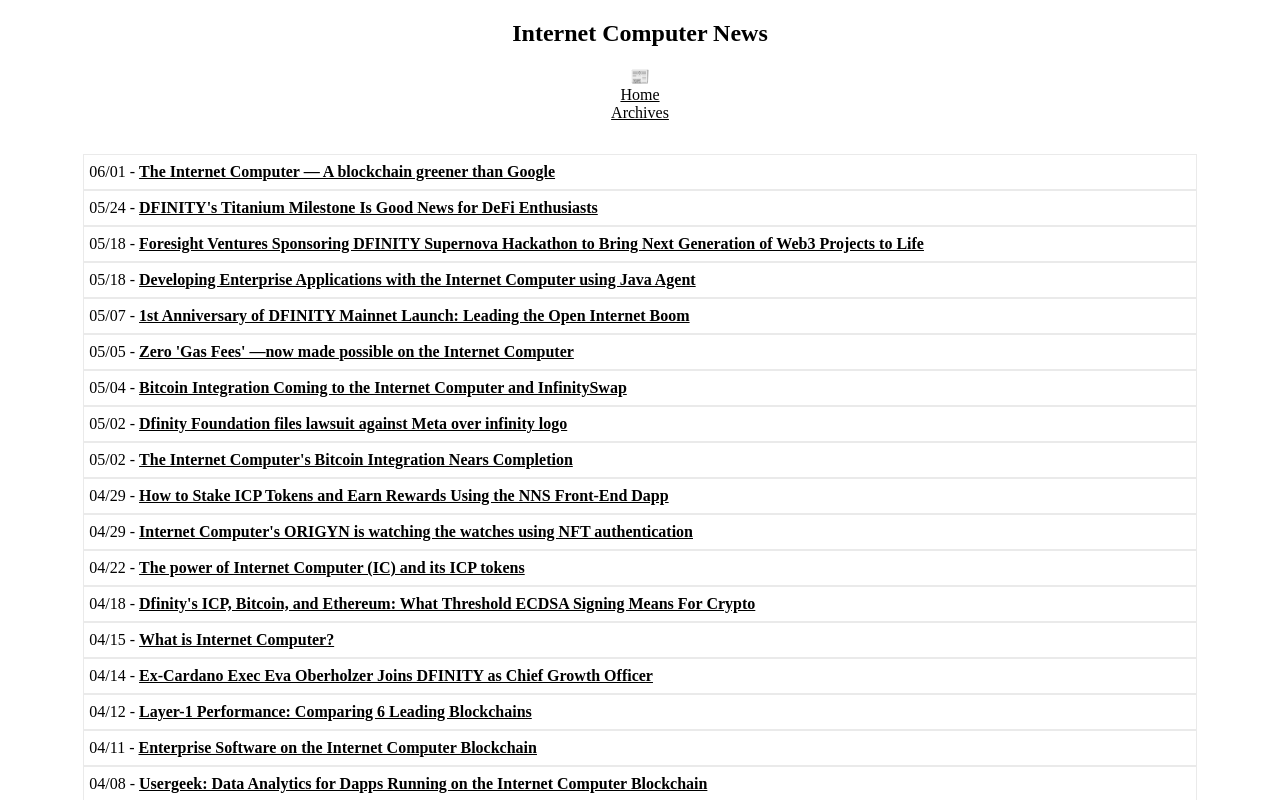
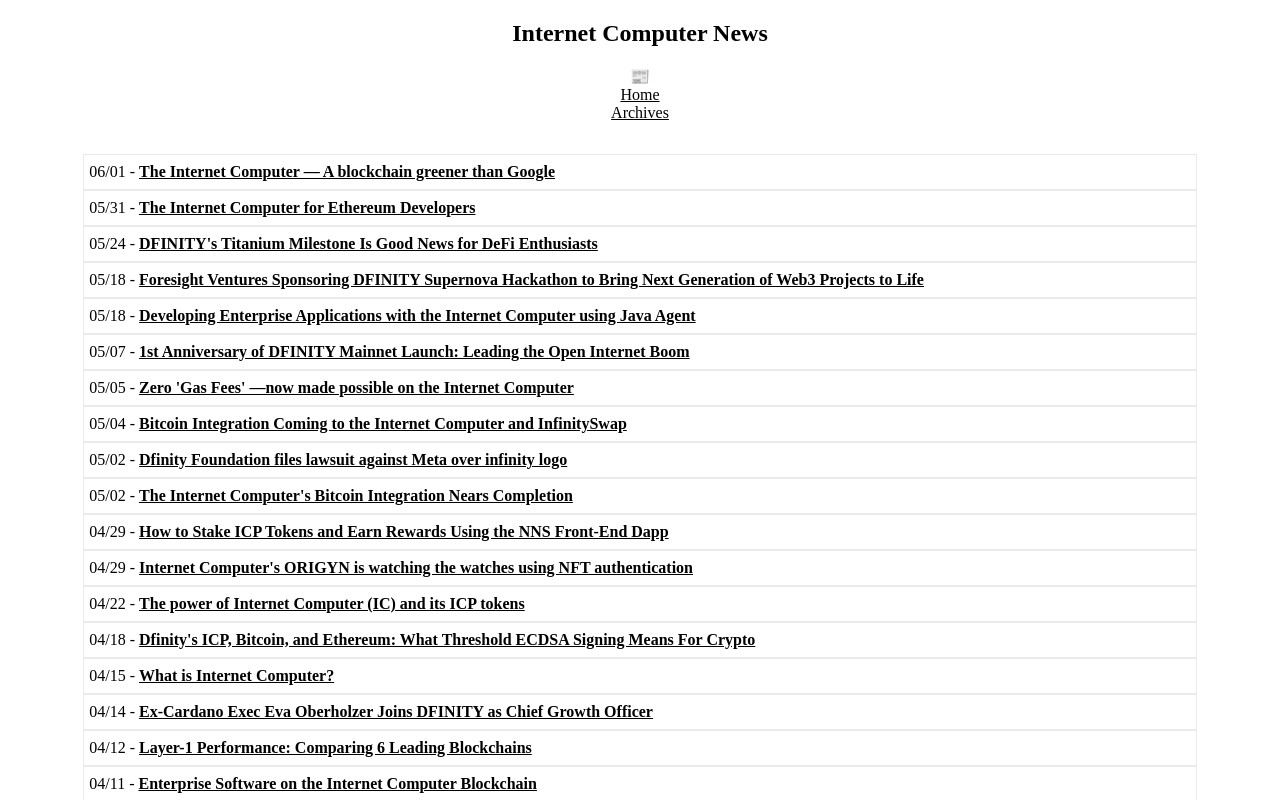
Before and after one commit to rjlucasm/ictoday, a Next.js app: page /news/2022 in a window 1280 px wide. Shown: the top 800 px of the page. Built offline with nearby package versions, Linux system fonts and the light colour scheme.

Commit message:
News 05/31

```diff
--- a/pages/news/2022.js
+++ b/pages/news/2022.js
@@ -21,6 +21,9 @@ export default function News22() {
             <div className="pagesgrid">
             <div className="pagescard">06/01 -&nbsp;
                 <a href="https://medium.com/@talkingweb3/a-blockchain-greener-than-google-727fb7bbe574" target="_blank" rel="noopener noreferrer">The Internet Computer — A blockchain greener than Google</a>
+            </div>
+            <div className="pagescard">05/31 -&nbsp;
+                <a href="https://medium.com/dfinity/the-internet-computer-for-ethereum-developers-3331b50db31b" target="_blank" rel="noopener noreferrer">The Internet Computer for Ethereum Developers</a>
             </div>
             <div className="pagescard">05/24 -&nbsp;
                 <a href="https://www.blog.infinityswap.one/dfinitys-titanium-milestone-is-good-news-for-defi-enthusiasts/" target="_blank" rel="noopener noreferrer">DFINITY&apos;s Titanium Milestone Is Good News for DeFi Enthusiasts</a>
```
